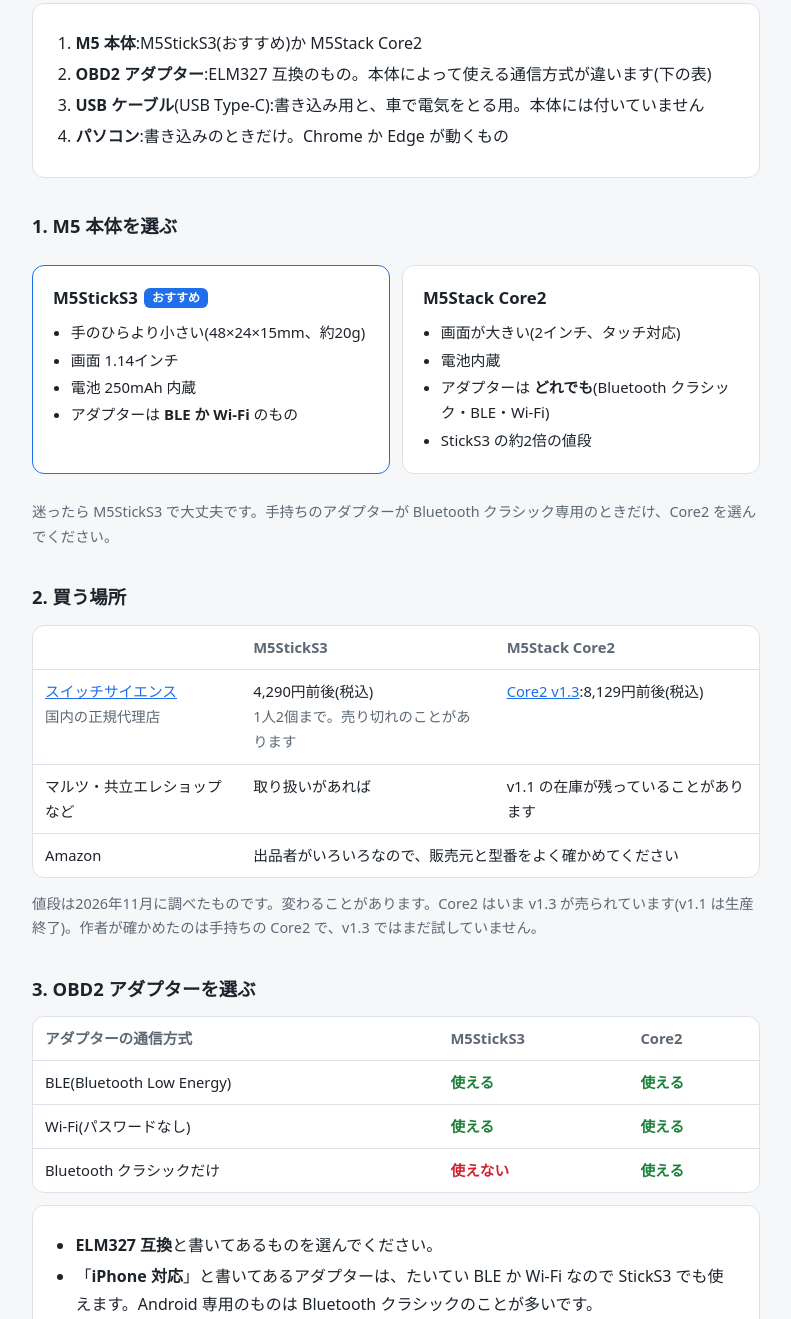
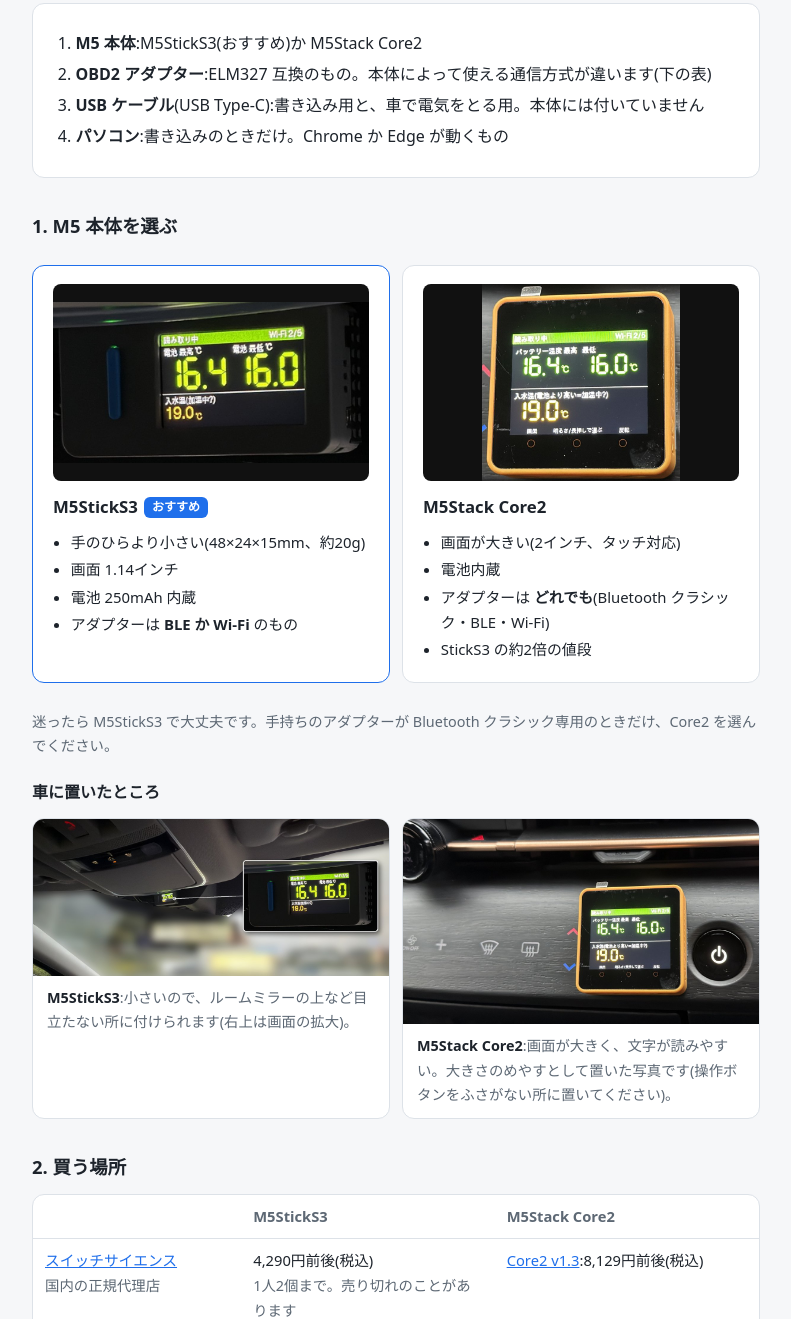
Before and after one commit to kojipa/ariya-monitor-mini, a plain HTML site: page docs/hardware.html in a window 1280 px wide. Shown: the part 209-1528 px from the top of the page, without its empty margins (244-1035 px from the left). Drawn offline with Linux system fonts and the light colour scheme.

Commit message:
選び方ページに本体と車に置いたところの写真

```diff
--- a/docs/hardware.html
+++ b/docs/hardware.html
@@ -49,6 +49,12 @@
   .ok { color: var(--ok); font-weight: 700; }
   .ng { color: var(--ng); font-weight: 700; }
   a { color: var(--accent); }
+  .board .photo { display: block; width: 100%; aspect-ratio: 16 / 10; object-fit: contain; border-radius: 8px; margin: 0 0 12px; background: #111; }
+  .figs { display: grid; grid-template-columns: repeat(auto-fit, minmax(260px, 1fr)); gap: 12px; margin: 12px 0; }
+  figure { margin: 0; background: var(--card); border: 1px solid var(--line); border-radius: 12px; overflow: hidden; }
+  figure img { display: block; width: 100%; height: auto; }
+  figcaption { padding: 10px 14px; font-size: .9rem; color: var(--muted); }
+  figcaption b { color: var(--text); }
 </style>
 </head>
 <body>
@@ -69,6 +75,7 @@
   <h2>1. M5 本体を選ぶ</h2>
   <div class="boards">
     <div class="card board main">
+      <img class="photo" src="images/sticks3.jpg" alt="M5StickS3 で温度の画面を出しているところ" loading="lazy">
       <h3>M5StickS3<span class="tag">おすすめ</span></h3>
       <ul>
         <li>手のひらより小さい(48×24×15mm、約20g)</li>
@@ -78,6 +85,7 @@
       </ul>
     </div>
     <div class="card board">
+      <img class="photo" src="images/core2.jpg" alt="M5Stack Core2 で温度の画面を出しているところ" loading="lazy">
       <h3>M5Stack Core2</h3>
       <ul>
         <li>画面が大きい(2インチ、タッチ対応)</li>
@@ -88,6 +96,18 @@
     </div>
   </div>
   <p class="muted">迷ったら M5StickS3 で大丈夫です。手持ちのアダプターが Bluetooth クラシック専用のときだけ、Core2 を選んでください。</p>
+
+  <h3 style="font-size:1rem;margin:20px 0 4px">車に置いたところ</h3>
+  <div class="figs">
+    <figure>
+      <img src="images/sticks3_in_car.jpg" alt="天井のルームミラー付近に M5StickS3 を付けたところ。右上は画面の拡大" loading="lazy">
+      <figcaption><b>M5StickS3</b>:小さいので、ルームミラーの上など目立たない所に付けられます(右上は画面の拡大)。</figcaption>
+    </figure>
+    <figure>
+      <img src="images/core2_in_car.jpg" alt="ダッシュボードに M5Stack Core2 を置いたところ" loading="lazy">
+      <figcaption><b>M5Stack Core2</b>:画面が大きく、文字が読みやすい。大きさのめやすとして置いた写真です(操作ボタンをふさがない所に置いてください)。</figcaption>
+    </figure>
+  </div>
 
   <h2>2. 買う場所</h2>
   <div class="tbl">
```
Also changed, not shown: docs/images/core2.jpg (added), docs/images/core2_in_car.jpg (added), docs/images/sticks3.jpg (added), docs/images/sticks3_in_car.jpg (added).
